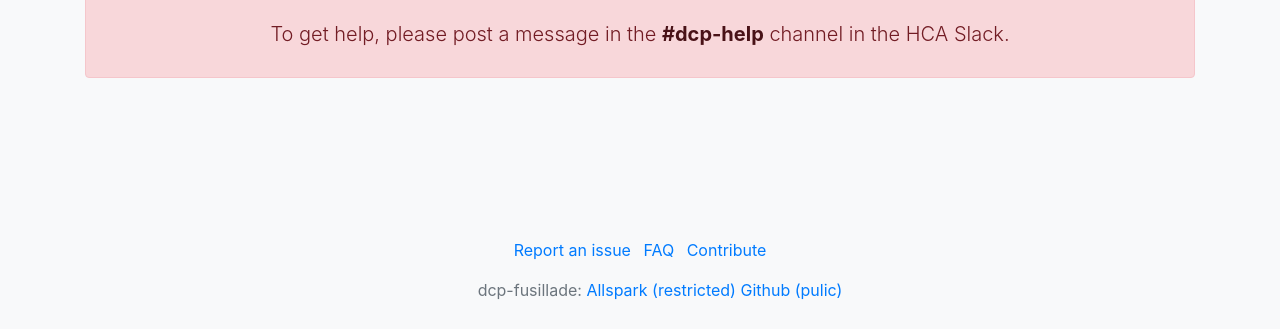
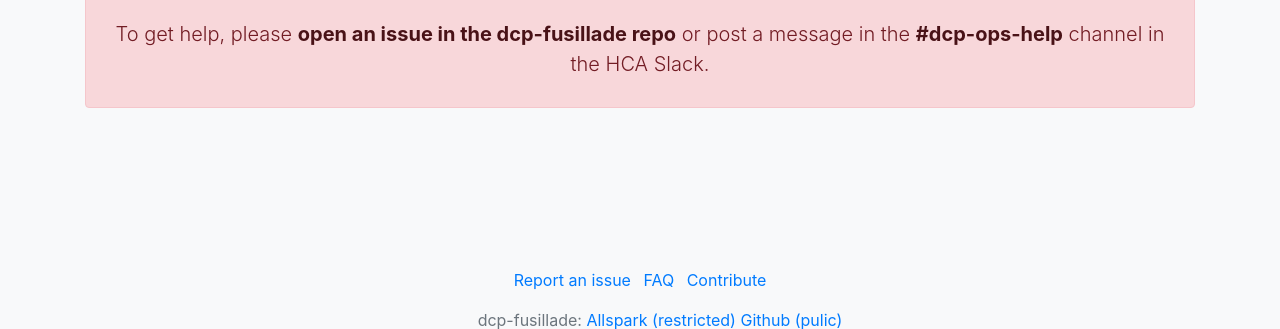
Before and after one commit to HumanCellAtlas/dcp-fusillade, a Flask app: template sites/zappa/app/templates/failure.html in a window 1280 px wide. Shown: the part 404-733 px from the top of the page. Run offline with Flask 2, Linux system fonts and the light colour scheme; the template is opened without the code that fills it, so the values that code supplies are empty; some libraries are stand-ins or nearby versions.

Commit message:
update failure page links

```diff
--- a/sites/zappa/app/templates/failure.html
+++ b/sites/zappa/app/templates/failure.html
@@ -12,7 +12,9 @@
         {% endif %}
 
         <p class="lead">
-        To get help, please post a message in the <a class="alert-link" href="#">#dcp-help</a> channel in the HCA Slack.
+        To get help, please <a class="alert-link" href="https://github.com/HumanCellAtlas/dcp-fusillade/issues/new">open an issue in the dcp-fusillade repo</a>
+        or post a message in the <a class="alert-link" href="https://humancellatlas.slack.com/archives/CCPQLAVST">#dcp-ops-help</a>
+        channel in the HCA Slack.
         </p>
     </div>
 {% endblock %}
```
